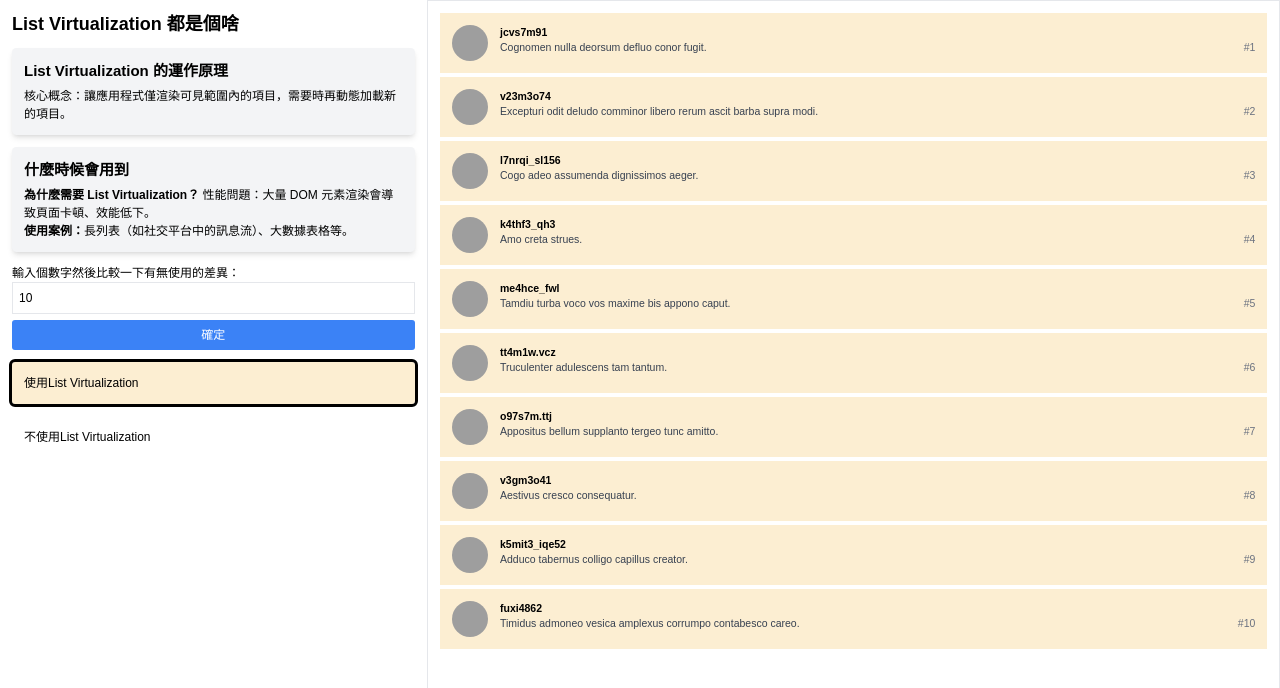
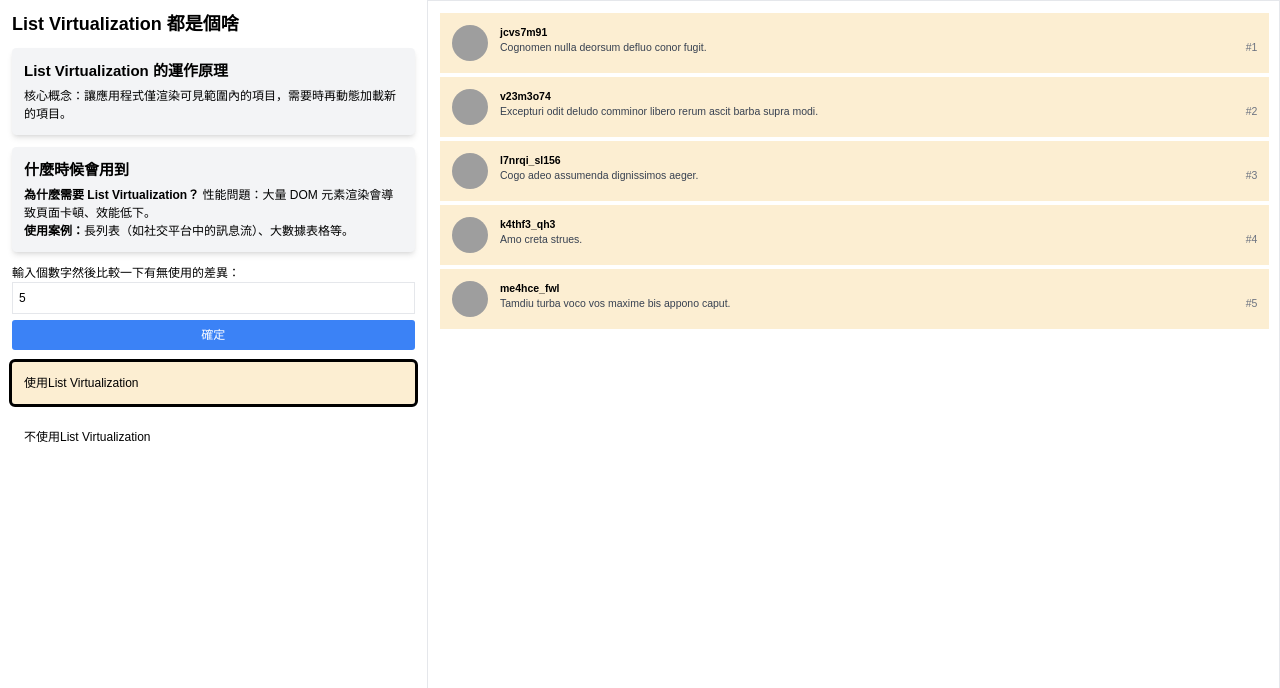
Before and after one commit to JuneLin2001/List-Virtualization-Discussion, a React (Vite) app: page /UsingListVirtualization in a window 1280 px wide. Shown: the top 688 px of the page. Built offline with nearby package versions, Linux system fonts and the light colour scheme; grey boxes are pictures that could not be loaded; the HTML template or start-up script is replaced by a standard one.

Commit message:
feat: add AutoSizer to auto calculate height

```diff
--- a/src/App.jsx
+++ b/src/App.jsx
@@ -24,7 +24,7 @@ const Row = ({ index, user, isVirtualized }) => {
       <div className="ml-4 flex-grow">
         <div className="text-sm font-semibold">{user.username}</div>
         <div className="text-sm text-gray-700 flex justify-between">
-          {user.sentence}{" "}
+          {user.sentence}
           <span className="text-sm text-gray-500">#{index + 1}</span>
         </div>
       </div>
@@ -39,13 +39,17 @@ Row.propTypes = {
 };
 
 const App = () => {
-  const [itemCount, setItemCount] = useState(10);
+  const [itemCount, setItemCount] = useState(5);
   const [users, setUsers] = useState(generateRandomUsers(itemCount));
 
   return (
-    <div className="app-container flex w-full h-screen">
-      <LeftPanel setItemCount={setItemCount} setUsers={setUsers} />
-      <div className="right-panel w-2/3 p-4 overflow-y-auto border-[1px]">
+    <div className="flex w-full h-screen">
+      <LeftPanel
+        itemCount={itemCount}
+        setItemCount={setItemCount}
+        setUsers={setUsers}
+      />
+      <div className="w-2/3 p-4 overflow-y-auto border-[1px]">
         <Routes>
           <Route
             path="/UsingListVirtualization"
--- a/src/LeftPanel.jsx
+++ b/src/LeftPanel.jsx
@@ -3,8 +3,8 @@ import { useState } from "react";
 import { generateRandomUsers } from "./utils/userGenerator";
 import PropTypes from "prop-types";
 
-const LeftPanel = ({ setItemCount, setUsers }) => {
-  const [tempItemCount, setTempItemCount] = useState(10);
+const LeftPanel = ({ itemCount, setItemCount, setUsers }) => {
+  const [tempItemCount, setTempItemCount] = useState(itemCount);
 
   const handleInputChange = (e) => {
     const value = e.target.value;
@@ -65,6 +65,7 @@ const LeftPanel = ({ setItemCount, setUsers }) => {
 };
 
 LeftPanel.propTypes = {
+  itemCount: PropTypes.number.isRequired,
   setItemCount: PropTypes.func.isRequired,
   setUsers: PropTypes.func.isRequired,
 };
--- a/src/UsingListVirtualization.jsx
+++ b/src/UsingListVirtualization.jsx
@@ -1,35 +1,16 @@
 import PropTypes from "prop-types";
 import { FixedSizeList as List } from "react-window";
-import { useRef, useEffect, useState } from "react";
+import AutoSizer from "react-virtualized-auto-sizer";
 import memoize from "memoize-one";
 
 const UsingListVirtualization = ({ itemCount, Row, users }) => {
-  const listRef = useRef();
-  const [height, setHeight] = useState(0);
-
   const createUserData = memoize((users) => users);
-
-  useEffect(() => {
-    const updateHeight = () => {
-      if (listRef.current) {
-        setHeight(listRef.current.clientHeight);
-      }
-    };
-
-    updateHeight();
-    window.addEventListener("resize", updateHeight);
-
-    return () => {
-      window.removeEventListener("resize", updateHeight);
-    };
-  }, []);
-
   const memoizedUsers = createUserData(users);
 
   return (
-    <div className="h-full w-full" ref={listRef}>
-      {height > 0 && (
-        <List height={height} itemCount={itemCount} itemSize={64} width="100%">
+    <AutoSizer>
+      {({ height, width }) => (
+        <List height={height} itemCount={itemCount} itemSize={64} width={width}>
           {({ index, style }) => (
             <div style={style}>
               <Row
@@ -41,7 +22,7 @@ const UsingListVirtualization = ({ itemCount, Row, users }) => {
           )}
         </List>
       )}
-    </div>
+    </AutoSizer>
   );
 };
 
```
